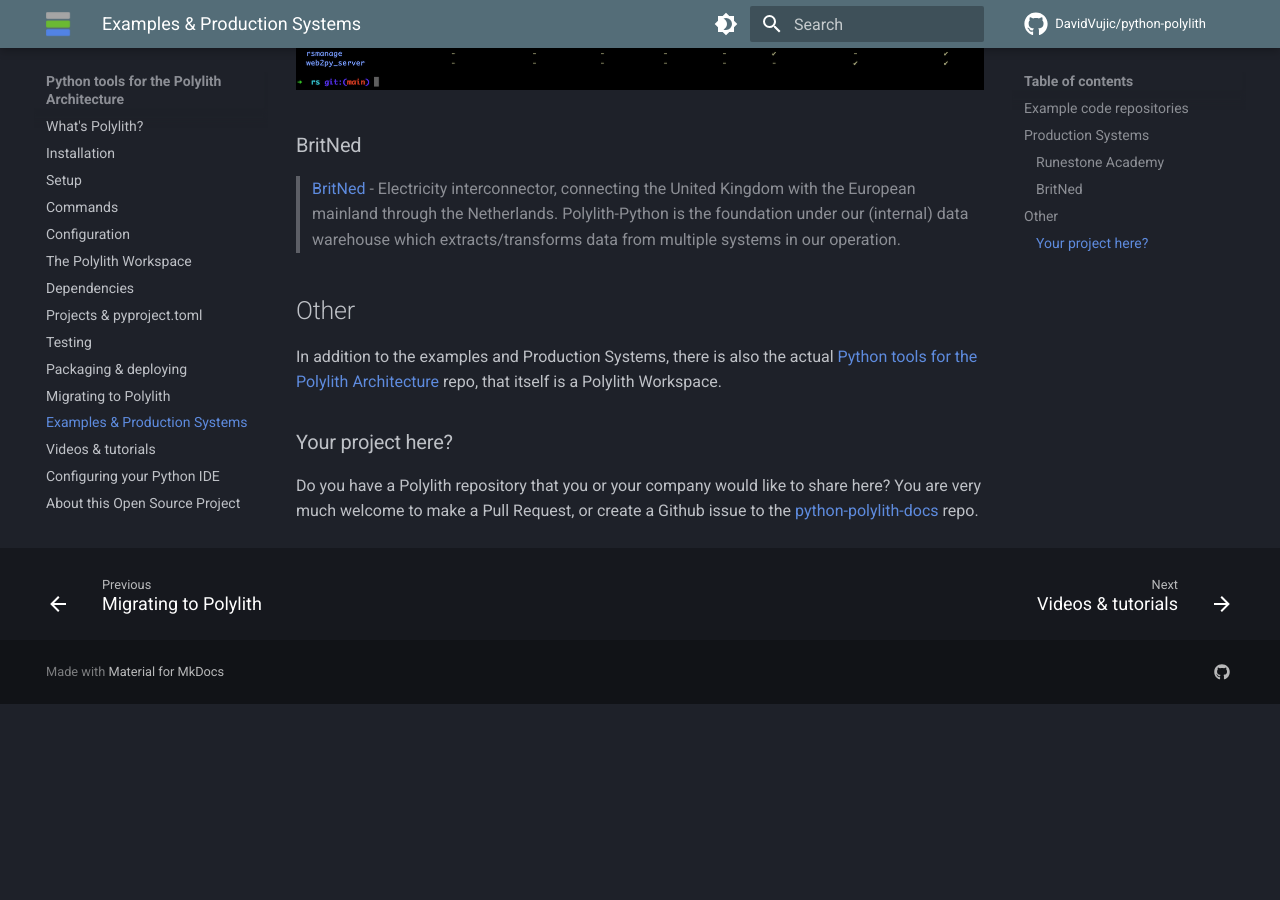
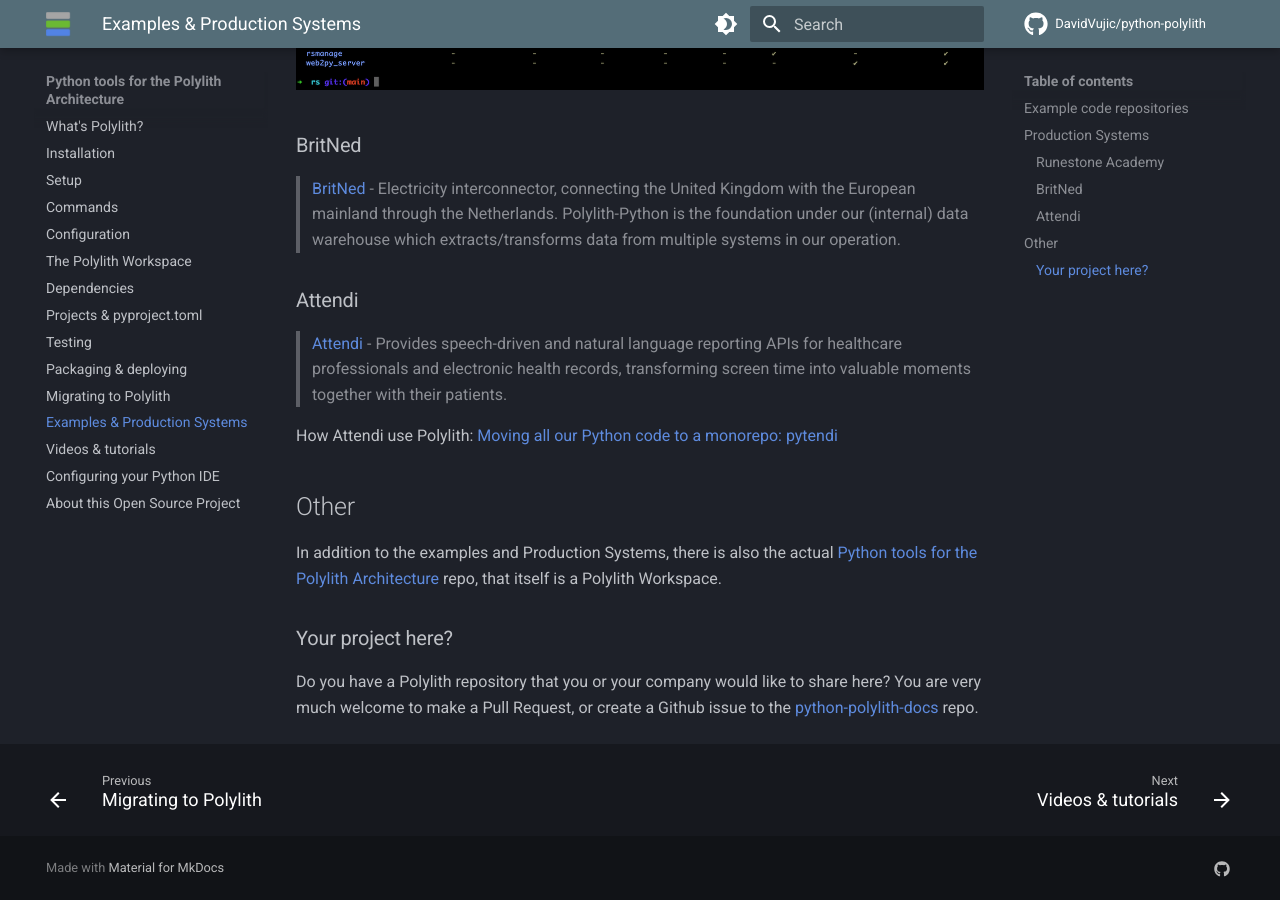
Before and after one commit to DavidVujic/python-polylith-docs, an MkDocs documentation site: the page built from docs/examples.md, in a window 1280 px wide and 900 px high, scrolled down 1178 px. Built offline with MkDocs 1.6.1 and Material for MkDocs 9.7.7, drawn with Linux system fonts in a browser that asks for light colours; comment, search, counter and statistics services are not loaded; before the commit the page ends 1882 px from its top, so only the background shows below that.

Commit message:
add Attendi to Production systems

```diff
--- a/docs/examples.md
+++ b/docs/examples.md
@@ -28,6 +28,12 @@
 ### BritNed
 > [BritNed](https://www.britned.com/) - Electricity interconnector, connecting the United Kingdom with the European mainland through the Netherlands. Polylith-Python is the foundation under our (internal) data warehouse which extracts/transforms data from multiple systems in our operation.
 
+
+### Attendi
+> [Attendi](https://attendi.nl/) - Provides speech-driven and natural language reporting APIs for healthcare professionals and electronic health records, transforming screen time into valuable moments together with their patients.
+
+How Attendi use Polylith: [Moving all our Python code to a monorepo: pytendi](https://attendi.nl/moving-all-our-python-code-to-a-monorepo-pytendi/)
+
 ## Other
 In addition to the examples and Production Systems,
 there is also the actual [Python tools for the Polylith Architecture](https://github.com/DavidVujic/python-polylith)
```
